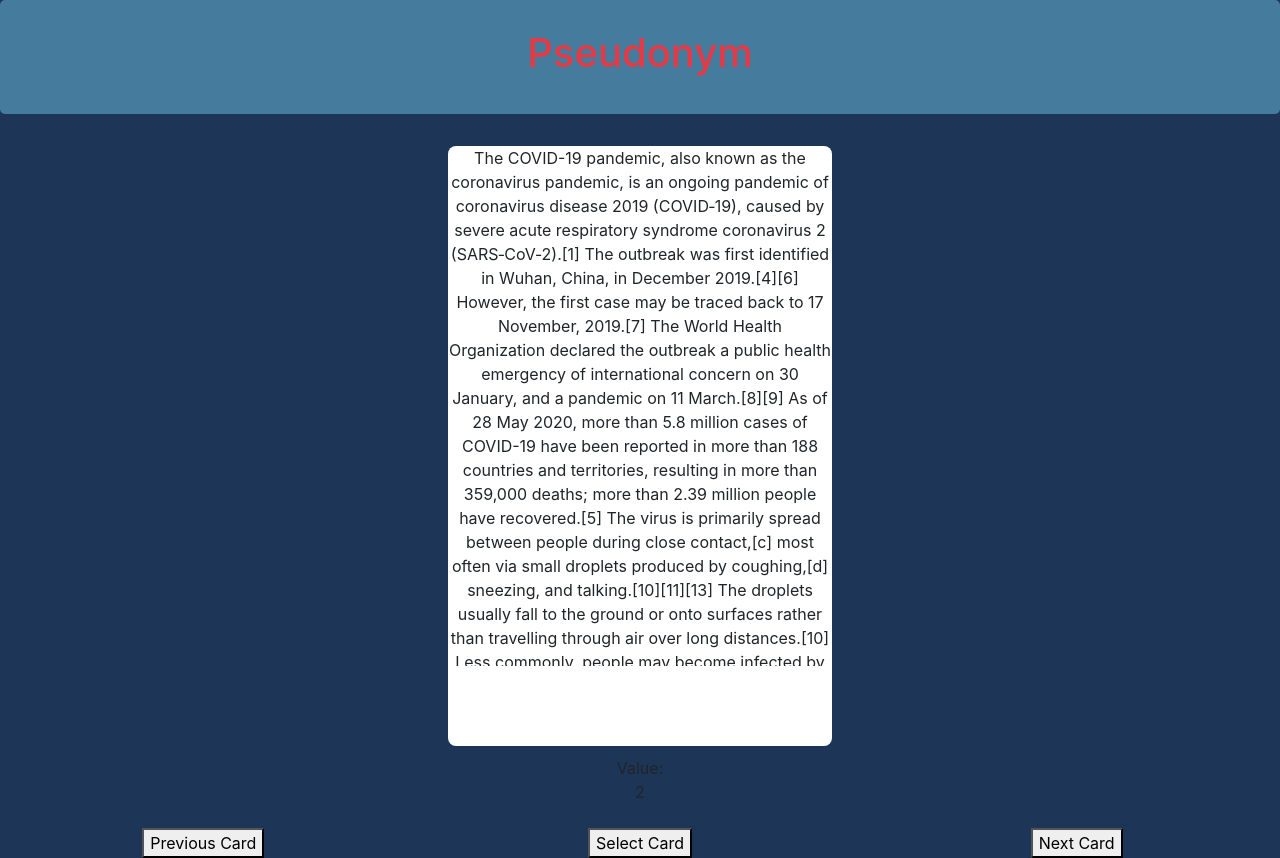
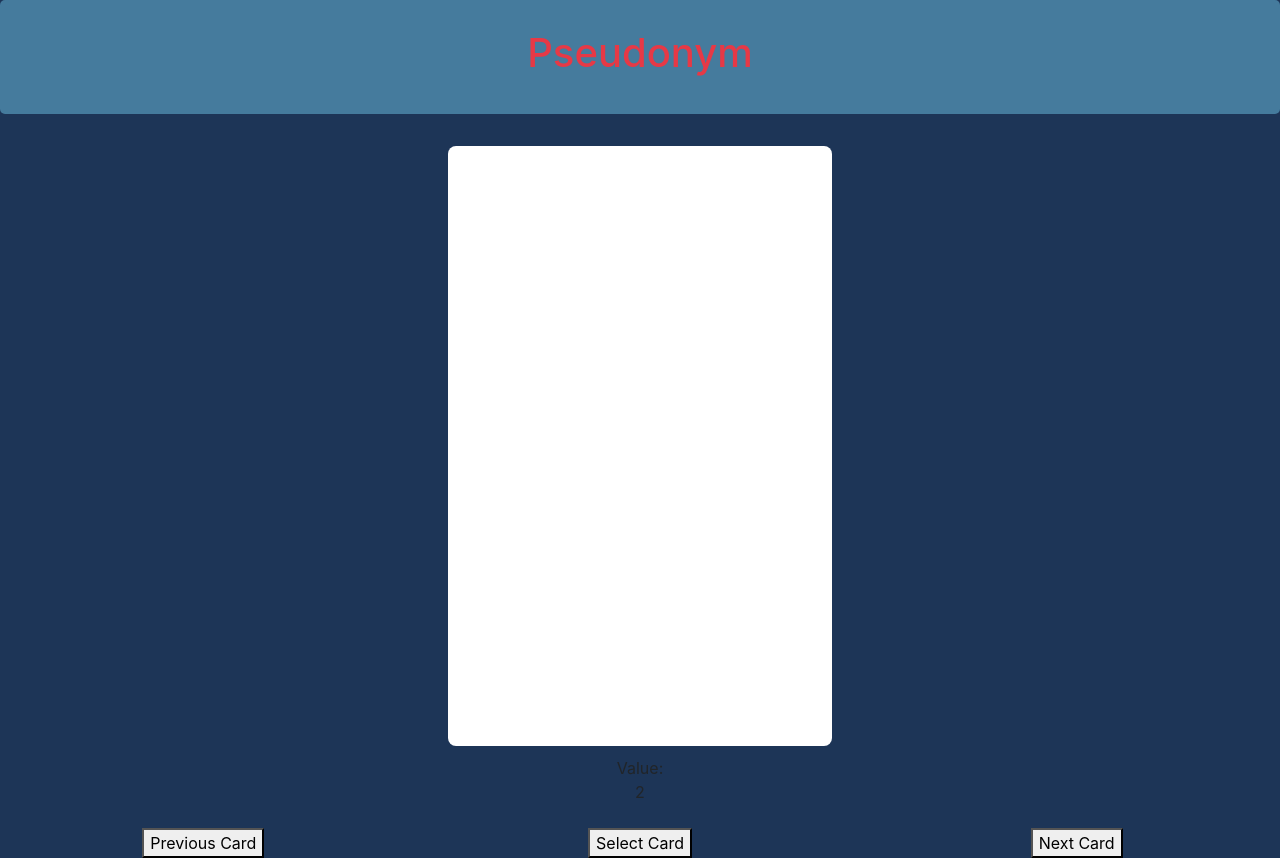
Before and after one commit to AdamWeatherby/MonikersGame, a Flask app: page /start in a window 1280 px wide. Run offline with Flask 2, Linux system fonts and the light colour scheme; data that the repository does not hold is empty; some libraries are stand-ins or nearby versions.

Commit message:
Update cards.html

```diff
--- a/app/templates/cards.html
+++ b/app/templates/cards.html
@@ -116,7 +116,7 @@
 	<div align="center">
 		<div class= "cardOutline" >
 			<div class = "title" id="title">{{ title }}</div>
-			<div class="description" id="description">The COVID-19 pandemic, also known as the coronavirus pandemic, is an ongoing pandemic of coronavirus disease 2019 (COVID‑19), caused by severe acute respiratory syndrome coronavirus 2 (SARS‑CoV‑2).[1] The outbreak was first identified in Wuhan, China, in December 2019.[4][6] However, the first case may be traced back to 17 November, 2019.[7] The World Health Organization declared the outbreak a public health emergency of international concern on 30 January, and a pandemic on 11 March.[8][9] As of 28 May 2020, more than 5.8 million cases of COVID-19 have been reported in more than 188 countries and territories, resulting in more than 359,000 deaths; more than 2.39 million people have recovered.[5] The virus is primarily spread between people during close contact,[c] most often via small droplets produced by coughing,[d] sneezing, and talking.[10][11][13] The droplets usually fall to the ground or onto surfaces rather than travelling through air over long distances.[10] Less commonly, people may become infected by touching a contaminated surface and then touching their face.[10][11] It is most contagious during the first three days after the onset of symptoms, although spread is possible before symptoms appear, and from people who do not show symptoms.[10][11]</div>
+			<div class="description" id="description"></div>
 			<br />
 		</div>
 			Value:<div id= "value">{{ points }}</div><br />
```
